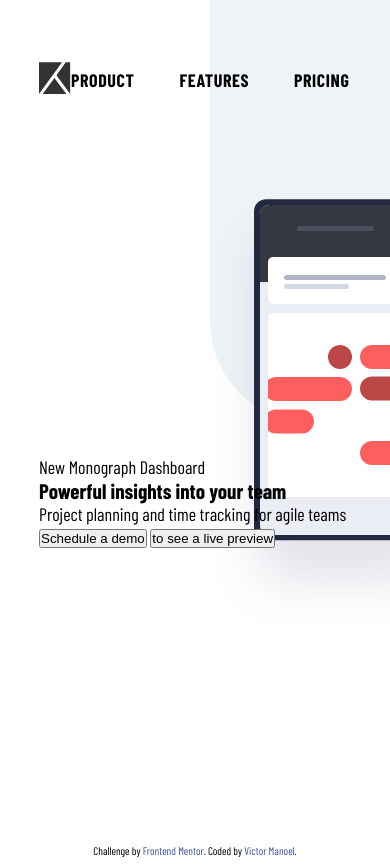
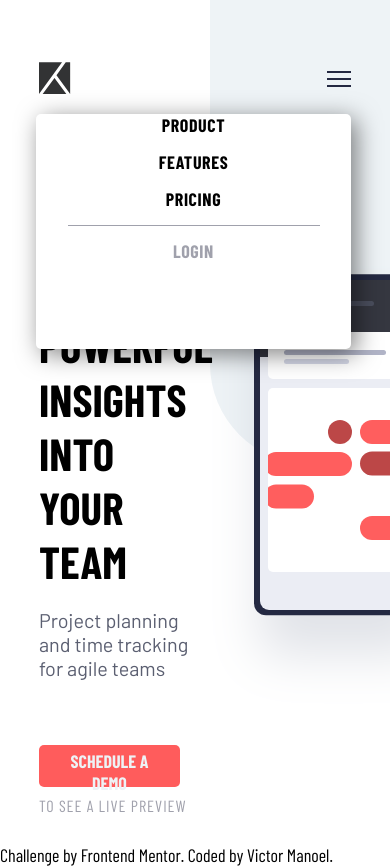
Before and after one commit to VictorGelado/FrontEndMentor, a plain HTML site: page project-tracking-intro-component-master/index.html in a window 390 px wide. Drawn offline with nearby package versions, Linux system fonts and the light colour scheme.

Commit message:
media queries start

```diff
--- a/project-tracking-intro-component-master/css/style.css
+++ b/project-tracking-intro-component-master/css/style.css
@@ -32,14 +32,14 @@ font-family: 'Barlow Condensed', sans-serif;
 */
 
 html, body {
-  overflow: hidden;
+  overflow-x: hidden;
   font-family: 'Barlow Condensed', sans-serif;
   font-size: 18px;
 }
 
 main {
   min-width: 100vw;
-  min-height: 100vh;
+  max-width: 1440px;
   position: relative;
 }
 
@@ -51,6 +51,15 @@ main header {
   display: flex;
   justify-content: space-between;
   align-items: center;
+}
+
+main header .menu-right {
+  position: relative;
+}
+
+main header .menu-right .hamburger {
+  display: none;
+  cursor: pointer;
 }
 
 main header .menu-right nav ul {
@@ -82,14 +91,91 @@ main header .menu-right nav ul .gray-point {
 /* Content */
 .content {
   height: calc(100vh - 160px); /* 160 is height of header */
-  width: 100vw;
+  width: 100%;
+  max-width: 100%;
   display: flex;
   align-items: center;
 }
 
+/* Presentation */
 .content .presentation-to-action {
-  min-width: 50%;
-  padding: 0  0 0 10%;
+  width: 50%;
+  height: 100%;
+  padding: 100px 0 0 10%;
+}
+
+.content .presentation-to-action .header {
+  display: flex;
+  flex-direction: column;
+  gap: 20px;
+  margin-bottom: 65px;
+}
+
+.content .presentation-to-action .header p:first-child {
+  display: flex;
+  align-items: center;
+  gap: 20px;
+  font-size: .9rem;
+  letter-spacing: 3px;
+  font-family: 'Barlow', sans-serif;
+  text-transform: uppercase;
+  color: var(--grayish-blue);
+}
+
+.content .presentation-to-action .header p:first-child span {
+  width: 60px;
+  min-height: 20px;
+  padding: 5px;
+  border-radius: 20px;
+  background-color: var(--very-dark-blue);
+  display: flex;
+  align-items: center;
+  justify-content: center;
+  text-align: center;
+  font-family: 'Barlow Condensed', sans-serif;
+  font-size: 1rem;
+  font-weight: 700;
+  color: var(--light-grayish-blue);
+}
+
+.content .presentation-to-action .header h1 {
+  font-size: 3.5rem;
+  text-transform: uppercase;
+}
+
+.content .presentation-to-action .header p:last-child {
+  font-family: 'Barlow', sans-serif;
+  font-size: 1.1rem;
+  font-weight: 400;
+  color: var(--dark-grayish-blue);
+}
+
+/* Call to action */
+.content .presentation-to-action .call-to-action .demo button {
+  height: 42px;
+  padding: 5px 25px;
+  margin-right: 15px;
+  border: none;
+  border-radius: 5px;
+  background-color: var(--red);
+  font-family: 'Barlow Condensed', sans-serif;
+  font-size: 1rem;
+  font-weight: 700;
+  text-transform: uppercase;
+  color: var(--light-grayish-blue);
+  cursor: pointer;
+}
+
+.content .presentation-to-action .call-to-action .live-preview button {
+  background: transparent;
+  border: none;
+  font-family: 'Barlow Condensed', sans-serif;
+  font-size: .9rem;
+  letter-spacing: 1px;
+  font-weight: 400;
+  text-transform: uppercase;
+  color: var(--grayish-blue);
+  cursor: pointer;
 }
 
 /* Background image */
@@ -106,7 +192,7 @@ main header .menu-right nav ul .gray-point {
 
 .content .image::after {
   content: '';
-  min-height: 50%;
+  height: 55%;
   min-width: 100%;
   max-width: 100%;
   border-bottom-left-radius: 100px;
@@ -118,13 +204,46 @@ main header .menu-right nav ul .gray-point {
 }
 
 .content .image img {
+  margin-top: 150px;
   position: relative;
 }
 
+/* Medias */
+@media (max-width: 1144px) {
+  .content .presentation-to-action .header h1 {
+    font-size: 3.3rem;
+  }
+}
 
-.attribution {
-  font-size: 11px; text-align: center;
+@media (max-width: 875px) {
+  .content .presentation-to-action .header h1 {
+    font-size: 2.5rem;
+  }
 }
-.attribution a {
-  color: hsl(228, 45%, 44%);
+
+@media (max-width: 852px) {
+  main header .menu-right .hamburger {
+    display: unset;
+  }
+  main header .menu-right nav {
+    width: 315px;
+    height: 235px;
+    border-radius: 5px;
+    background-color: #fff;
+    position: absolute;
+    right: 0;
+    top: 45px;
+    box-shadow: 5px 5px 25px rgba(0, 0, 0, .5);
+  }
+  main header .menu-right nav ul  {
+    display: flex;
+    flex-direction: column;
+    gap: 15px;
+  }
+  main header .menu-right nav ul .gray-point {
+    min-width: 80%;
+    min-height: .4px;
+    max-height: .4px;
+    border-radius: unset;
+  }
 }
--- a/project-tracking-intro-component-master/index.html
+++ b/project-tracking-intro-component-master/index.html
@@ -24,6 +24,7 @@
         <a href="./index.html"><img src="./images/logo.svg" alt="Logo"></a>
       </div>
       <div class="menu-right">
+        <img src="./images/icon-hamburger.svg" alt="Menu hamburger" class="hamburger">
         <nav>
           <ul>
             <li class="black-bold"><a href="#">Product</a></li>
@@ -41,14 +42,14 @@
       <article class="presentation-to-action">
         <div class="header">
           <p><span>New</span> Monograph Dashboard</p>
-          <h1>Powerful insights into your team</h1>
-          <p>Project planning and time tracking for agile teams</p>
+          <h1>Powerful insights<br/>into your team</h1>
+          <p>Project planning and time tracking<br/> for agile teams</p>
         </div>
 
         <!-- Buttons -->
         <div class="call-to-action">
-          <button>Schedule a demo</button>
-          <button>to see a live preview</button>
+          <a href="#" class="demo"><button>Schedule a demo</button></a>
+          <a href="#" class="live-preview"><button>to see a live preview</button></a>
         </div>
       </article>
 
```
